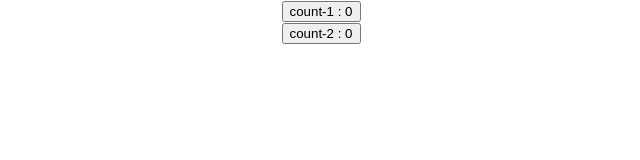
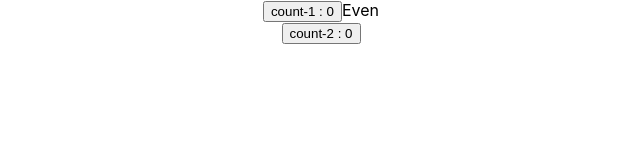
Before and after one commit to Rishabh0262/react-hooks, a React (Create React App) app: page / in a window 1280 px wide. Shown: the top 160 px of the page, without its empty margins (319-959 px from the left). Built offline with nearby package versions, Linux system fonts and the light colour scheme.

Commit message:
Here we have tried to add the delaying code on isEven-Function in the 'increment1'. which has simultaneously delayed the 'increment2' as well. Bcoz. : Everytime state updates, the component re-renders. & on re-render 'isEven()' is called again.
That's why on clicking count2-btn, UI update is slow.

```diff
--- a/src/App.js
+++ b/src/App.js
@@ -8,7 +8,7 @@ function App() {
 
 
       {/*        useMemo-Hook            */}
-         <Counter ></Counter>
+         <Counter />
 
 
     </div>
--- a/src/components/Counter.js
+++ b/src/components/Counter.js
@@ -11,12 +11,31 @@ function Counter() {
     const increment2 = () => {
         setCount2(count2 + 1)
     }
+
+    const isEven = () => {
+
+        // delaying code
+        let i = 0
+        while (i < 900000000) i++
+
+
+
+        // if (count1 % 2 === 0)
+        //     return true
+        // else
+        //     return false
+
+        return count1 % 2 === 0    // Both "returns" work fine.
+    }
+
+
   return (
     <div>
-        <button onClick={increment1} >count-1 : {count1}</button>
+        <button onClick={increment1} > count-1 : {count1}</button>
+        <span>{isEven() ? "Even" : "Odd"} </span>
 
         <br></br>
-        <button onClick={increment2} >count-2 : {count2}</button>
+        <button onClick={increment2} > count-2 : {count2}</button>
     </div>
   )
 }
```
